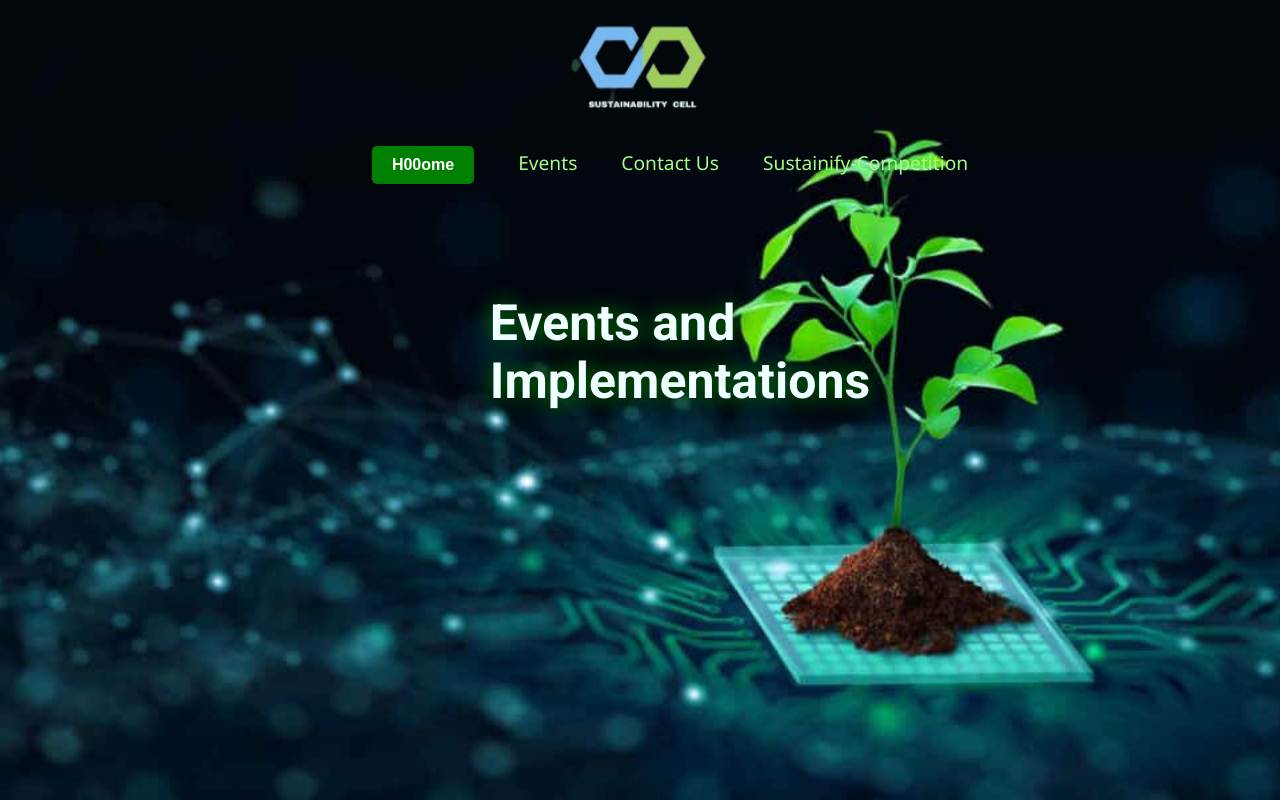
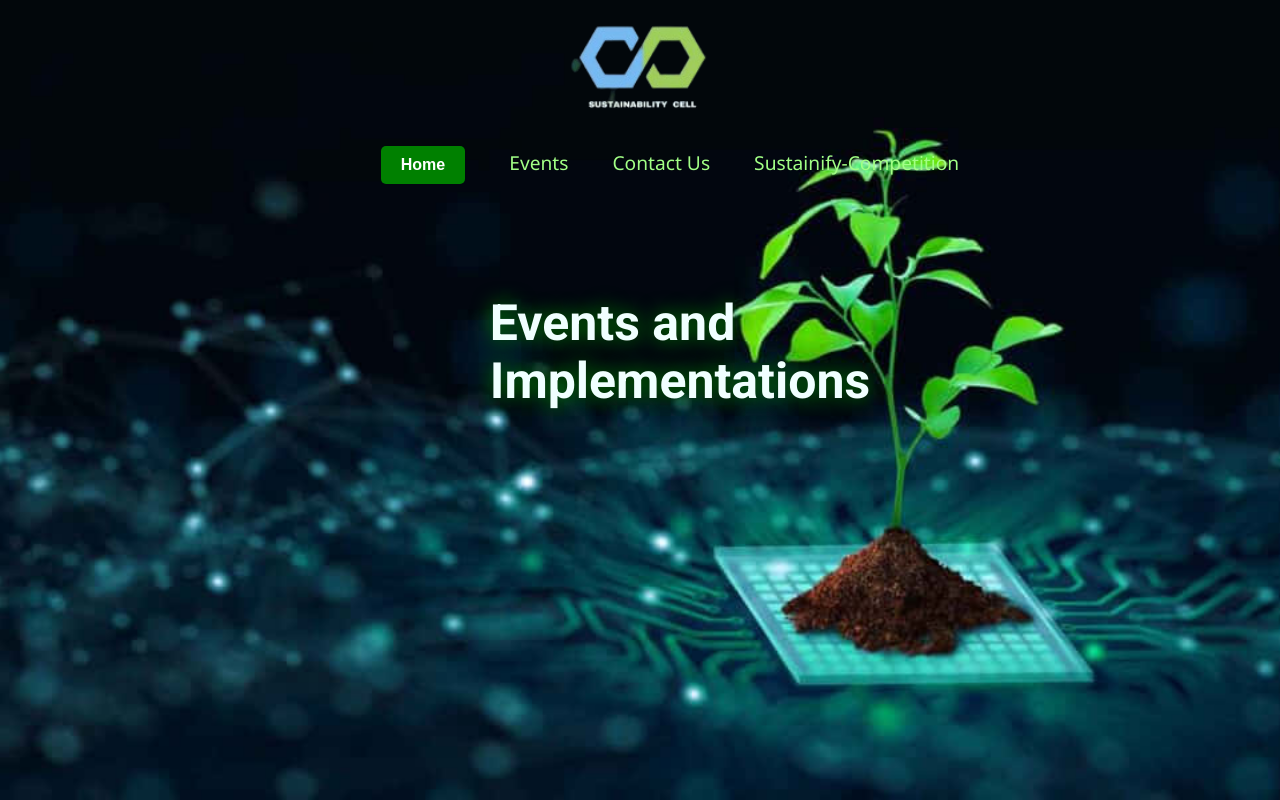
Before and after one commit to Aryan-2246/events2, a plain HTML site: page index.html in a window 1280 px wide. Shown: the top 800 px of the page. Drawn offline with Linux system fonts and the light colour scheme; a web font is replaced by a local one.

Commit message:
Add files via upload

```diff
--- a/index.html
+++ b/index.html
@@ -16,7 +16,7 @@
               <nav>
                     <a href="https://gymkhana.iitb.ac.in/~suscell/"><img src="./Screenshot_2024-07-20_161742-removebg-preview.png" height="100px"></a>
                   <ul>
-                    <li><a href="#home"><button class="btn">H00ome</button></a></li>
+                    <li><a href="#home"><button class="btn">Home</button></a></li>
                     <li><a href="#events" style="color:#A2FF86;">Events</a></li>
                     <li><a href="#team"style="color:#A2FF86;">Contact Us</a>	</li>
 		                <li><a href="#gh"style="color:#A2FF86;">Sustainify-Competition</a></li>
```
